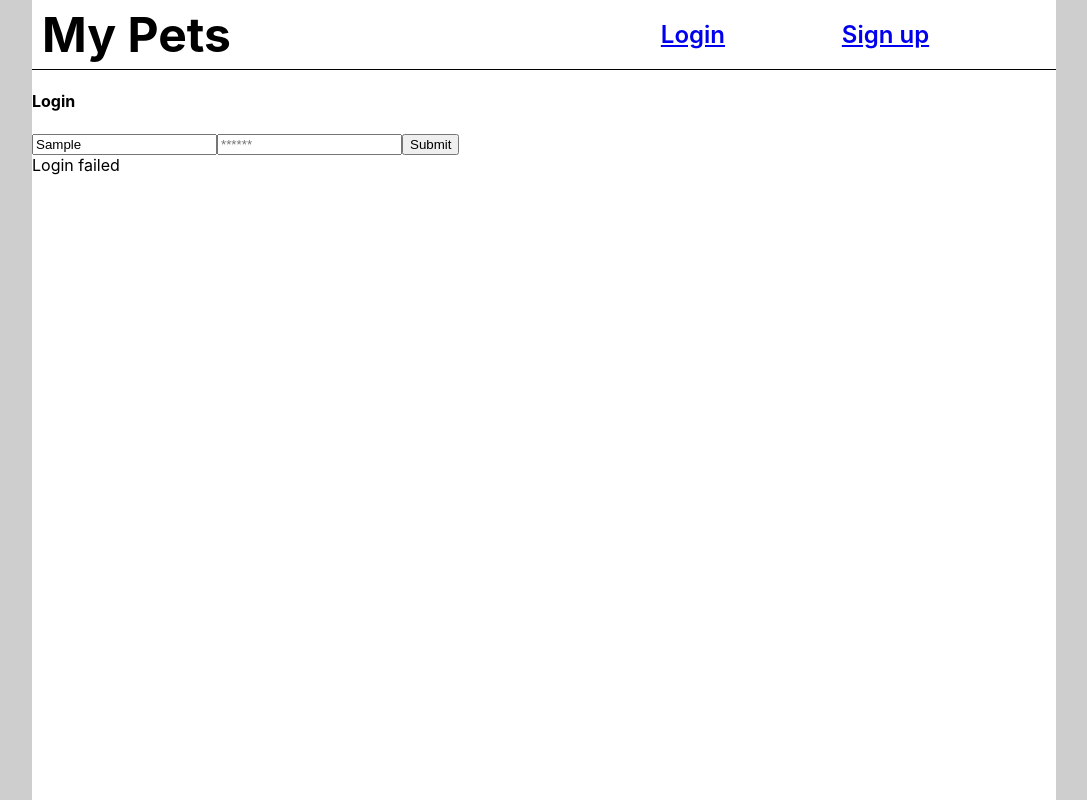
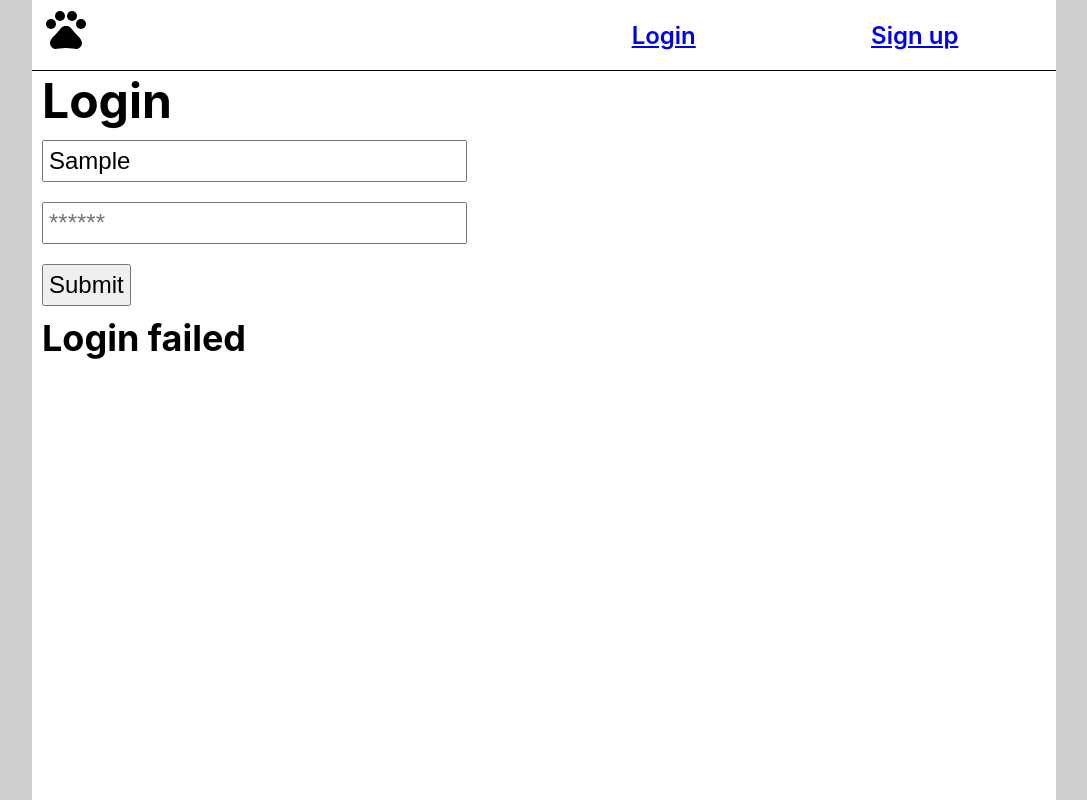
Before and after one commit to raymondlopez13/Pet-Social, a React (Create React App) app in the folder client/: page /login in a window 1280 px wide. Both pictures are taken after typing "Sample", "Sample123" into the empty fields and a click on the button "Submit". Shown: the whole page, without its empty margins (96-1183 px from the left). Built offline with nearby package versions, Linux system fonts and the light colour scheme; no server answers.

Commit message:
Once logged in, user can see the pets that they own.

```diff
--- a/client/src/components/Nav.js
+++ b/client/src/components/Nav.js
@@ -1,6 +1,7 @@
 import React from 'react';
 import { Link } from 'react-router-dom';
 import { GiHamburgerMenu } from 'react-icons/gi';
+import { MdPets } from 'react-icons/md';
 
 import Auth from '../utils/auth';
 
@@ -22,7 +23,7 @@ function Nav() {
         <header>
             <div>
                 <h1>
-                    <a href='/'>My Pets</a>
+                    <a href='/'><MdPets /></a>
                 </h1>
             </div>
             <button className='dropdown' onClick={dropdown}>
@@ -31,10 +32,7 @@ function Nav() {
             <nav className='hidden' id="nav">
                 {Auth.loggedIn() ? (
                     <>
-                        <Link to='/user'>
-                            User
-                        </Link>
-                        <a href='/' onClick={logout}>
+                        <a href='/' className='logout' onClick={logout}>
                             Logout
                         </a>
                     </>
--- a/client/src/index.css
+++ b/client/src/index.css
@@ -13,7 +13,7 @@ body {
   background-color: white;
   height: 100vh;
 }
-h1 {
+h1, h2 {
   margin: 0px;
   padding: 0px;
 }
--- a/client/src/index.js
+++ b/client/src/index.js
@@ -3,6 +3,8 @@ import ReactDOM from 'react-dom';
 import './index.css';
 import './nav.css';
 import 'animate.css';
+import './login.css';
+import './profile.css';
 import App from './App';
 import reportWebVitals from './reportWebVitals';
 
--- /dev/null
+++ b/client/src/login.css
@@ -0,0 +1,20 @@
+.login-container {
+    margin: 0px 0px 0px 10px;
+    font-size: 1.5em;
+}
+.form-vertical {
+    display: flex;
+    flex-direction: column;
+    max-width: 425px;
+}
+.submit-btn {
+    width: fit-content;
+}
+.form-vertical input, .submit-btn {
+    font-size: 1em;
+    margin: 10px 0px;
+    padding: 5px;
+}
+.login-fail {
+    margin: 0px !important;
+}
--- a/client/src/nav.css
+++ b/client/src/nav.css
@@ -14,9 +14,12 @@ header h1 a:visited {
 }
 nav {
     display: flex;
-    justify-content: space-evenly;
+    justify-content: space-around;
     align-items: center;
     transition: 3s ease-in;
+}
+.logout {
+    margin: 0px 5px 0px auto;
 }
 nav a, nav Link {
     font-weight: 600;
@@ -64,8 +67,11 @@ nav a:visited, nav Link:visited {
 
     }
     nav a, nav Link {
-        animation: opacity 1.75s;
-        padding: 10px;
+        animation: opacity 2s;
+        padding: 10px 0px;
+    }
+    .logout {
+        margin: 0px;
     }
 }
 
--- a/client/src/pages/Home.js
+++ b/client/src/pages/Home.js
@@ -1,5 +1,6 @@
 import React, { useEffect } from 'react';
 import Auth from '../utils/auth';
+import Profile from './Profile';
 
 function Home() {
     // const [ user, { error } ] = useQuery(USER);
@@ -8,7 +9,7 @@ function Home() {
     return (
         <div>
             {Auth.loggedIn() ? (
-                <h1>Hello {Auth.getProfile().data.username}</h1>
+                <Profile />
             ) : (
                 <div>Hello new user</div>
             )}
--- a/client/src/pages/Login.js
+++ b/client/src/pages/Login.js
@@ -36,11 +36,10 @@ function Login() {
     };
     return (
         <main>
-            <div>
-                <div>
-                <h4>Login</h4>
+            <div className='login-container'>
+                <h1>Login</h1>
                 <div className="card-body">
-                    <form onSubmit={formSubmit}>
+                    <form className='form-vertical' onSubmit={formSubmit}>
                         <input
                             placeholder="Your username"
                             name="username"
@@ -56,13 +55,12 @@ function Login() {
                             value={formState.password}
                             onChange={handleChange}
                         />
-                        <button type="submit">
+                        <button className='submit-btn' type="submit">
                             Submit
                         </button>
                     </form>
 
-                    {error && <div>Login failed</div>}
-                </div>
+                    {error && <h2 className='login-fail'>Login failed</h2>}
                 </div>
             </div>
         </main>
--- a/client/src/pages/Profile.js
+++ b/client/src/pages/Profile.js
@@ -1,14 +1,47 @@
-import React from 'react';
+import React, { useEffect } from 'react';
 import Auth from '../utils/auth';
+import { FaUserCircle } from 'react-icons/fa';
+import { USER } from '../utils/queries';
+import { useQuery } from '@apollo/react-hooks';
+import { FaDog, FaCat } from 'react-icons/fa';
 
 function Profile() {
-
-
+    const { loading, data } = useQuery(USER, {
+        variables: {username: Auth.getProfile().data.username}
+    });
+    useEffect(() => {
+    }, [data])
 
     return (
-        <div>
-            My Profile
-        </div>
+        <main>
+            { loading ? (
+                <h2>Loading</h2>
+            ) : (
+                <div>
+                    <div className='user'>
+                        <FaUserCircle size="10em" color="gray"/>
+                        <h1>
+                            {Auth.getProfile().data.username}
+                        </h1>
+                    </div>
+                    <div className='pets'>
+                        {data.user.pets.map(function(pet) {
+                            return (
+                                <a href='#' className='Pet'>
+                                    {pet.type === 'Dog' ? (
+                                        <FaDog size='5em' color='gray' className='pet-icon'/>
+                                    ) : (
+                                        <FaCat size='5em' color='gray' className='pet-icon'/>
+                                    )}
+                                    <h1>{pet.name}</h1>
+                                </a>
+                            )
+                        })}
+                    </div>
+                </div>
+            )}
+
+        </main>
     );
 }
 
--- a/client/src/pages/Signup.js
+++ b/client/src/pages/Signup.js
@@ -44,11 +44,10 @@ function Signup() {
     };
     return (
         <main>
-            <div>
-                <div>
-                <h4>Signup</h4>
+            <div className='login-container'>
+                <h1>Signup</h1>
                 <div className="card-body">
-                    <form onSubmit={formSubmit}>
+                    <form className='form-vertical' onSubmit={formSubmit}>
                         <input
                             placeholder="Your username"
                             name="username"
@@ -71,13 +70,12 @@ function Signup() {
                             value={formState.password}
                             onChange={handleChange}
                         />
-                        <button type="submit">
+                        <button className='submit-btn' type="submit">
                             Submit
                         </button>
                     </form>
 
-                    {error && <div>Login failed</div>}
-                </div>
+                    {error && <div className='login-fail'>Login failed</div>}
                 </div>
             </div>
         </main>
--- /dev/null
+++ b/client/src/profile.css
@@ -0,0 +1,15 @@
+.user {
+    text-align: center;
+    margin-top: 10px;
+}
+.pets {
+    display: flex;
+    justify-content: space-around;
+    flex-wrap: wrap;
+    text-align: center;
+}
+.Pet, .Pet:visited {
+    color: black;
+    text-decoration: none;
+    margin: 5px 10px;
+}
```
